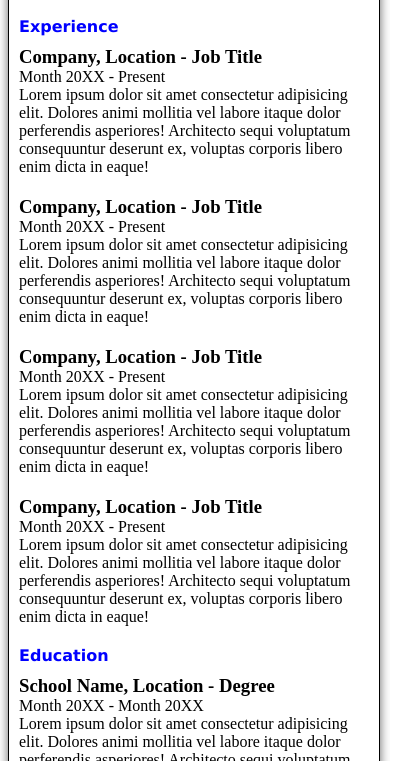
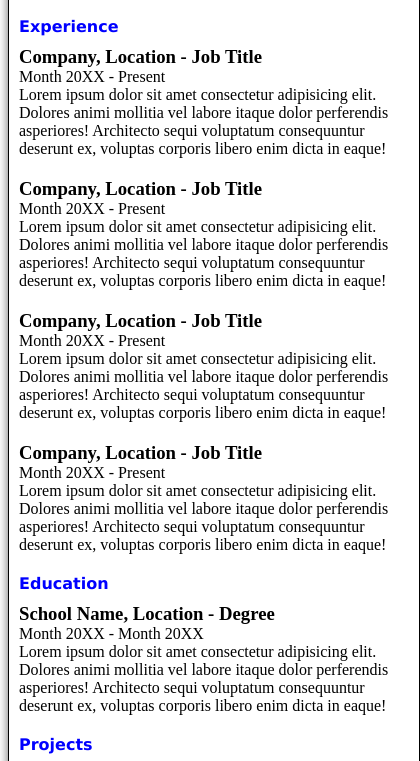
Before and after one commit to vronney/resume-layout, a plain HTML site: page index.html in a window 390 px wide. Shown: the part 295-1056 px from the top of the page, 420 px wide, since content can reach past the window. Drawn offline with Linux system fonts and the light colour scheme.

Commit message:
Adjusted width of container1

```diff
--- a/style.css
+++ b/style.css
@@ -523,7 +523,7 @@ h4 {
       "skills"
       "languages"
       "awards"; */
-    width: 350px;
+    width: 100vw;
   }
 
   .image {
```
